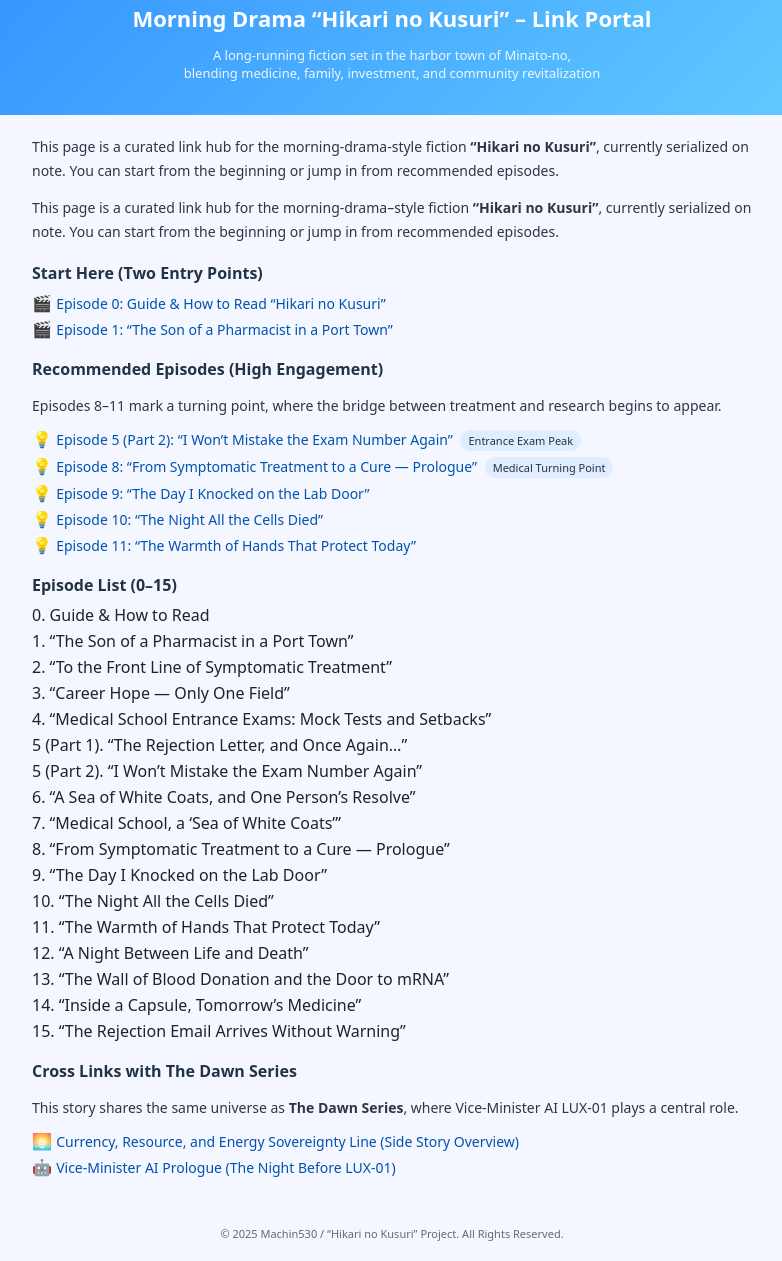
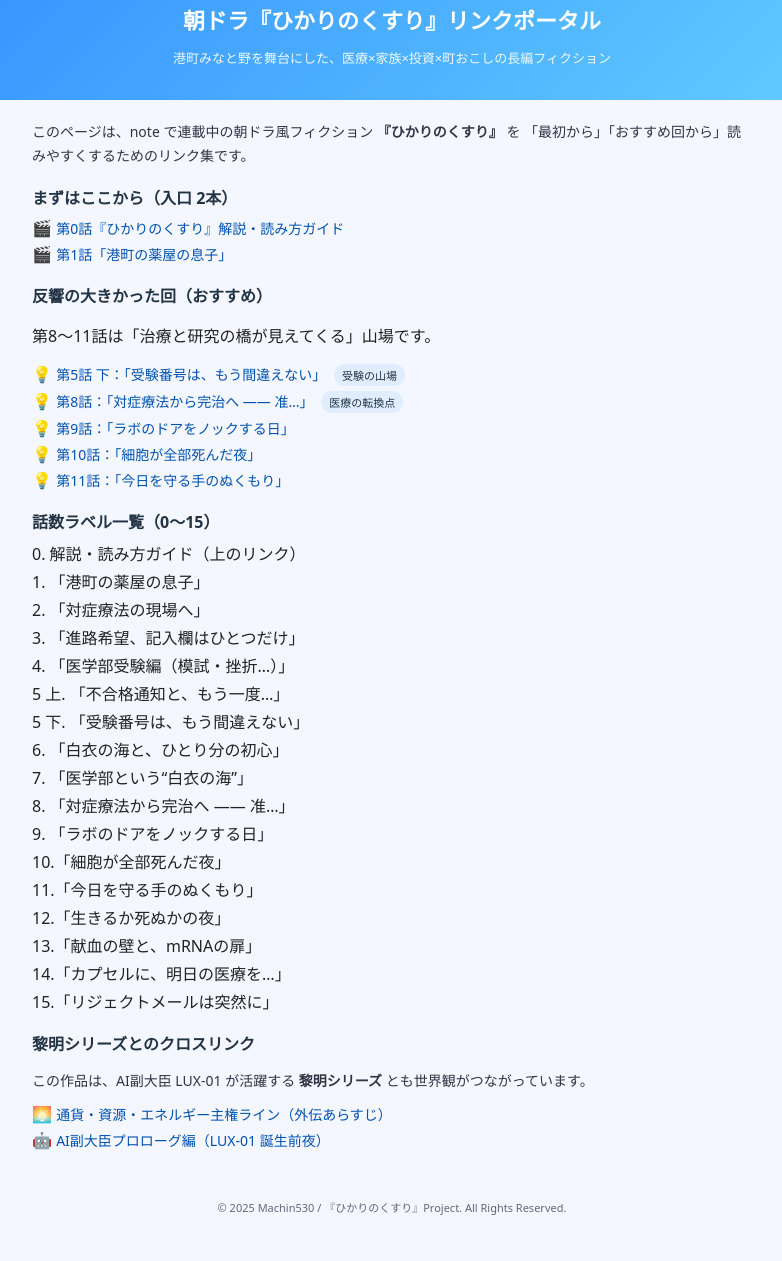
Before and after one commit to mmhaic-cloud/hikari-portal-practice-en, a plain HTML site: page index.html in a window 1280 px wide. Shown: the part 38-1299 px from the top of the page, without its empty margins (248-1030 px from the left). After the commit the page ends 1273 px from the top, so only its background shows below. Drawn offline with Linux system fonts and the light colour scheme.

Commit message:
Translate index.html content to Japanese
Updated the HTML content to Japanese, including titles, headers, and descriptions.

```diff
--- a/index.html
+++ b/index.html
@@ -1,12 +1,12 @@
 <!DOCTYPE html>
-<html lang="en">
+<html lang="ja">
 <head>
   <meta charset="UTF-8">
-  <title>Morning Drama “Hikari no Kusuri” – Link Portal</title>
+  <title>朝ドラ『ひかりのくすり』リンクポータル</title>
   <meta name="viewport" content="width=device-width, initial-scale=1">
   <style>
     body {
-      font-family: system-ui, -apple-system, "Segoe UI", "Noto Sans", sans-serif;
+      font-family: system-ui, -apple-system, "Hiragino Sans", "Noto Sans JP", sans-serif;
       margin: 0;
       background: #f4f7ff;
       color: #222;
@@ -78,114 +78,104 @@
 <body>
 
 <header>
-  <h1>Morning Drama “Hikari no Kusuri” – Link Portal</h1>
-  <p>
-    A long-running fiction set in the harbor town of Minato-no,<br>
-    blending medicine, family, investment, and community revitalization
-  </p>
+  <h1>朝ドラ『ひかりのくすり』リンクポータル</h1>
+  <p>港町みなと野を舞台にした、医療×家族×投資×町おこしの長編フィクション</p>
 </header>
 
 <main>
 
   <p class="lead">
-    This page is a curated link hub for the morning-drama-style fiction
-    <strong>“Hikari no Kusuri”</strong>, currently serialized on note.
-    You can start from the beginning or jump in from recommended episodes.
+    このページは、note で連載中の朝ドラ風フィクション
+    <strong>『ひかりのくすり』</strong> を
+    「最初から」「おすすめ回から」読みやすくするためのリンク集です。
   </p>
 
-  <p class="lead">
-    This page is a curated link hub for the morning-drama–style fiction
-    <strong>“Hikari no Kusuri”</strong>, currently serialized on note.
-    You can start from the beginning or jump in from recommended episodes.
-  </p>
-
-  <!-- Entry points -->
-  <div class="section-title">Start Here (Two Entry Points)</div>
+  <!-- まず読むならここから -->
+  <div class="section-title">まずはここから（入口 2本）</div>
   <ul class="link-list">
     <li>
-      🎬 <a href="https://note.com/modern_owl1687/n/n1c1c0bb3883b" target="_blank">
-        Episode 0: Guide & How to Read “Hikari no Kusuri”
+      🎬 <a href="https://note.com/modern_owl1687/n/n65c290b1a6d2" target="_blank">
+        第0話『ひかりのくすり』解説・読み方ガイド
       </a>
     </li>
     <li>
-      🎬 <a href="https://note.com/modern_owl1687/n/nb6cf00a43156" target="_blank">
-        Episode 1: “The Son of a Pharmacist in a Port Town”
+      🎬 <a href="https://note.com/modern_owl1687/n/n22dbab5a687a" target="_blank">
+        第1話「港町の薬屋の息子」
       </a>
     </li>
   </ul>
 
-  <!-- Recommended episodes -->
-  <div class="section-title">Recommended Episodes (High Engagement)</div>
-  <p class="lead">
-    Episodes 8–11 mark a turning point, where the bridge between treatment and research begins to appear.
+  <!-- 反応が大きかったおすすめ回 -->
+  <div class="section-title">反響の大きかった回（おすすめ）</div>
+  <p >
+    第8〜11話は「治療と研究の橋が見えてくる」山場です。
   </p>
   <ul class="link-list">
     <li>
-      💡 <a href="#" target="_blank">
-        Episode 5 (Part 2): “I Won’t Mistake the Exam Number Again”
+      💡 <a href="https://note.com/modern_owl1687/n/n3fa7a9230196" target="_blank">
+        第5話 下：「受験番号は、もう間違えない」
       </a>
-      <span class="pill">Entrance Exam Peak</span>
+      <span class="pill">受験の山場</span>
     </li>
     <li>
-      💡 <a href="#" target="_blank">
-        Episode 8: “From Symptomatic Treatment to a Cure — Prologue”
+      💡 <a href="https://note.com/modern_owl1687/n/n2f64959148af" target="_blank">
+        第8話：「対症療法から完治へ —— 准…」
       </a>
-      <span class="pill">Medical Turning Point</span>
+      <span class="pill">医療の転換点</span>
     </li>
     <li>
-      💡 <a href="#" target="_blank">
-        Episode 9: “The Day I Knocked on the Lab Door”
+      💡 <a href="https://note.com/modern_owl1687/n/naff3f990b68d" target="_blank">
+        第9話：「ラボのドアをノックする日」
       </a>
     </li>
     <li>
-      💡 <a href="#" target="_blank">
-        Episode 10: “The Night All the Cells Died”
+      💡 <a href="https://note.com/modern_owl1687/n/n586ccbec1e06" target="_blank">
+        第10話：「細胞が全部死んだ夜」
       </a>
     </li>
     <li>
-      💡 <a href="#" target="_blank">
-        Episode 11: “The Warmth of Hands That Protect Today”
+      💡 <a href="https://note.com/modern_owl1687/n/ne4b02000dde6" target="_blank">
+        第11話：「今日を守る手のぬくもり」
       </a>
     </li>
   </ul>
 
-  <!-- Episode list -->
-  <div class="section-title">Episode List (0–15)</div>
+  <!-- 話数ラベル一覧（0〜15まで） -->
+  <div class="section-title">話数ラベル一覧（0〜15）</div>
   <ul class="link-list">
-    <li>0. Guide & How to Read</li>
-    <li>1. “The Son of a Pharmacist in a Port Town”</li>
-    <li>2. “To the Front Line of Symptomatic Treatment”</li>
-    <li>3. “Career Hope — Only One Field”</li>
-    <li>4. “Medical School Entrance Exams: Mock Tests and Setbacks”</li>
-    <li>5 (Part 1). “The Rejection Letter, and Once Again…”</li>
-    <li>5 (Part 2). “I Won’t Mistake the Exam Number Again”</li>
-    <li>6. “A Sea of White Coats, and One Person’s Resolve”</li>
-    <li>7. “Medical School, a ‘Sea of White Coats’”</li>
-    <li>8. “From Symptomatic Treatment to a Cure — Prologue”</li>
-    <li>9. “The Day I Knocked on the Lab Door”</li>
-    <li>10. “The Night All the Cells Died”</li>
-    <li>11. “The Warmth of Hands That Protect Today”</li>
-    <li>12. “A Night Between Life and Death”</li>
-    <li>13. “The Wall of Blood Donation and the Door to mRNA”</li>
-    <li>14. “Inside a Capsule, Tomorrow’s Medicine”</li>
-    <li>15. “The Rejection Email Arrives Without Warning”</li>
+    <li>0. 解説・読み方ガイド（上のリンク）</li>
+    <li>1. 「港町の薬屋の息子」</li>
+    <li>2. 「対症療法の現場へ」</li>
+    <li>3. 「進路希望、記入欄はひとつだけ」</li>
+    <li>4. 「医学部受験編（模試・挫折…）」</li>
+    <li>5 上. 「不合格通知と、もう一度…」</li>
+    <li>5 下. 「受験番号は、もう間違えない」</li>
+    <li>6. 「白衣の海と、ひとり分の初心」</li>
+    <li>7. 「医学部という“白衣の海”」</li>
+    <li>8. 「対症療法から完治へ —— 准…」</li>
+    <li>9. 「ラボのドアをノックする日」</li>
+    <li>10.「細胞が全部死んだ夜」</li>
+    <li>11.「今日を守る手のぬくもり」</li>
+    <li>12.「生きるか死ぬかの夜」</li>
+    <li>13.「献血の壁と、mRNAの扉」</li>
+    <li>14.「カプセルに、明日の医療を…」</li>
+    <li>15.「リジェクトメールは突然に」</li>
   </ul>
 
-  <!-- Cross links -->
-  <div class="section-title">Cross Links with The Dawn Series</div>
+  <div class="section-title">黎明シリーズとのクロスリンク</div>
   <p class="lead">
-    This story shares the same universe as <strong>The Dawn Series</strong>,
-    where Vice-Minister AI LUX-01 plays a central role.
+    この作品は、AI副大臣 LUX-01 が活躍する
+    <strong>黎明シリーズ</strong> とも世界観がつながっています。
   </p>
   <ul class="link-list">
     <li>
-      🌅 <a href="https://note.com/modern_owl1687/n/n25154d28202c" target="_blank">
-        Currency, Resource, and Energy Sovereignty Line (Side Story Overview)
+      🌅 <a href="https://note.com/modern_owl1687/n/ne0d32e7de51a" target="_blank">
+        通貨・資源・エネルギー主権ライン（外伝あらすじ）
       </a>
     </li>
     <li>
-      🤖 <a href="https://note.com/modern_owl1687/n/n54ba1deee5fa" target="_blank">
-        Vice-Minister AI Prologue (The Night Before LUX-01)
+      🤖 <a href="https://note.com/modern_owl1687/n/n9570e200d7e3" target="_blank">
+        AI副大臣プロローグ編（LUX-01 誕生前夜）
       </a>
     </li>
   </ul>
@@ -193,7 +183,7 @@
 </main>
 
 <footer>
-  © 2025 Machin530 / “Hikari no Kusuri” Project. All Rights Reserved.
+  © 2025 Machin530 / 『ひかりのくすり』Project. All Rights Reserved.
 </footer>
 
 </body>
```
